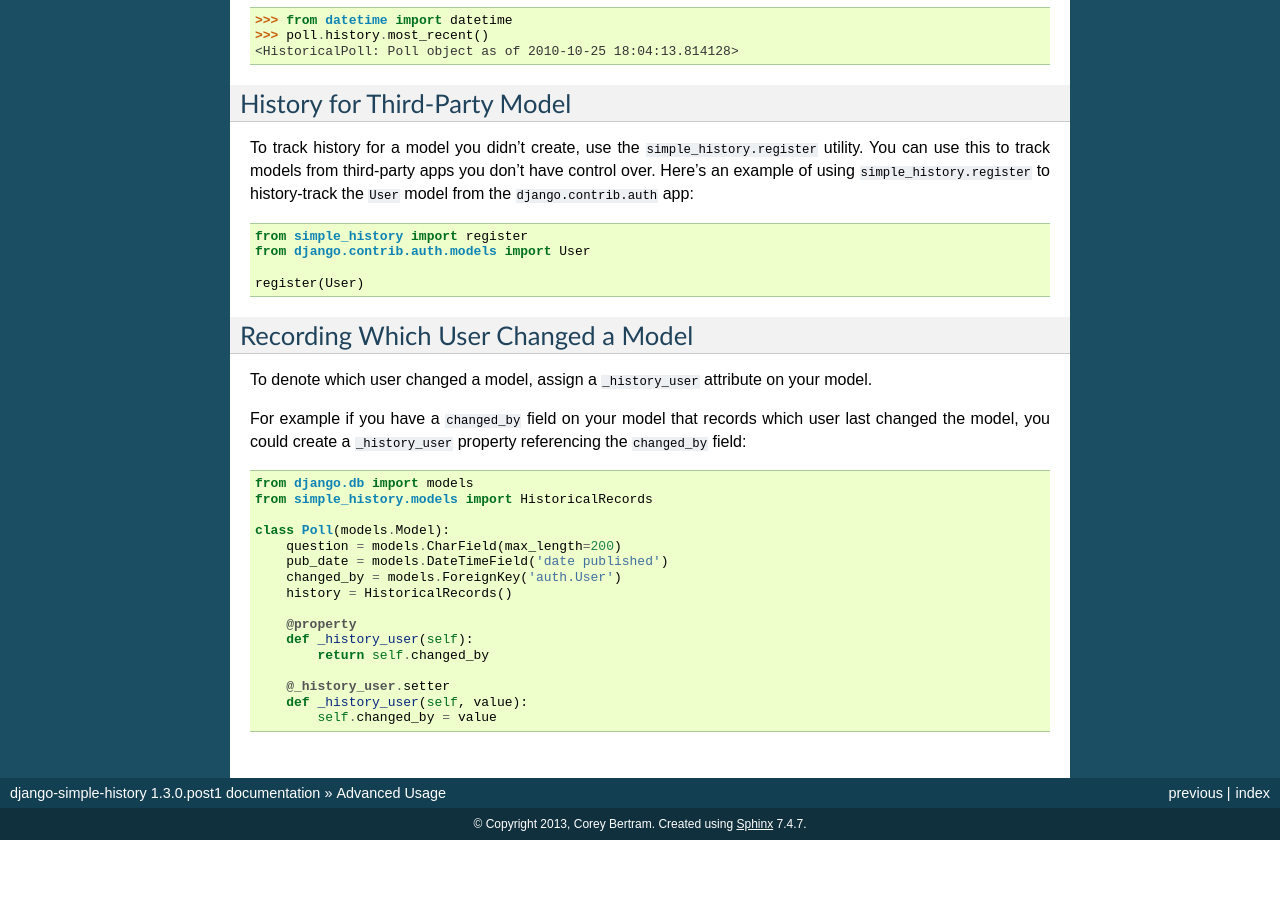
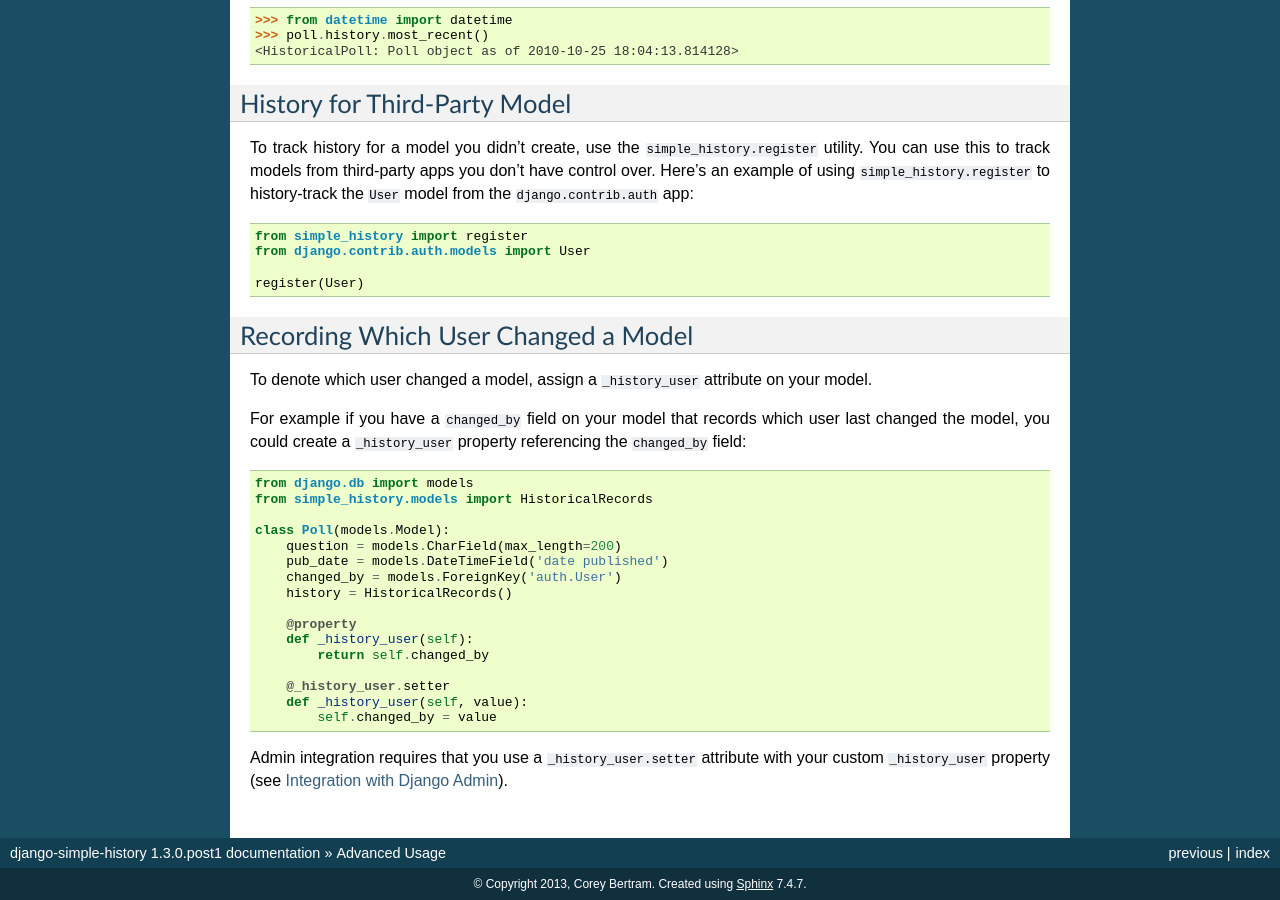
Before and after one commit to jazzband/django-simple-history, a Sphinx documentation site: the page built from docs/advanced.rst, in a window 1280 px wide and 900 px high, scrolled down 639 px. Built offline with Sphinx 7.4.7, drawn with Linux system fonts in a browser that asks for light colours; before the commit the page ends 1479 px from its top, so only the background shows below that.

Commit message:
Note importance of setter for user recording

```diff
--- a/docs/advanced.rst
+++ b/docs/advanced.rst
@@ -91,3 +91,5 @@
         @_history_user.setter
         def _history_user(self, value):
             self.changed_by = value
+
+Admin integration requires that you use a ``_history_user.setter`` attribute with your custom ``_history_user`` property (see :ref:`admin_integration`).
--- a/docs/usage.rst
+++ b/docs/usage.rst
@@ -44,6 +44,7 @@
 Now all changes to ``Poll`` and ``Choice`` model instances will be tracked in
 the database.
 
+.. _admin_integration:
 
 Integration with Django Admin
 -----------------------------
```
